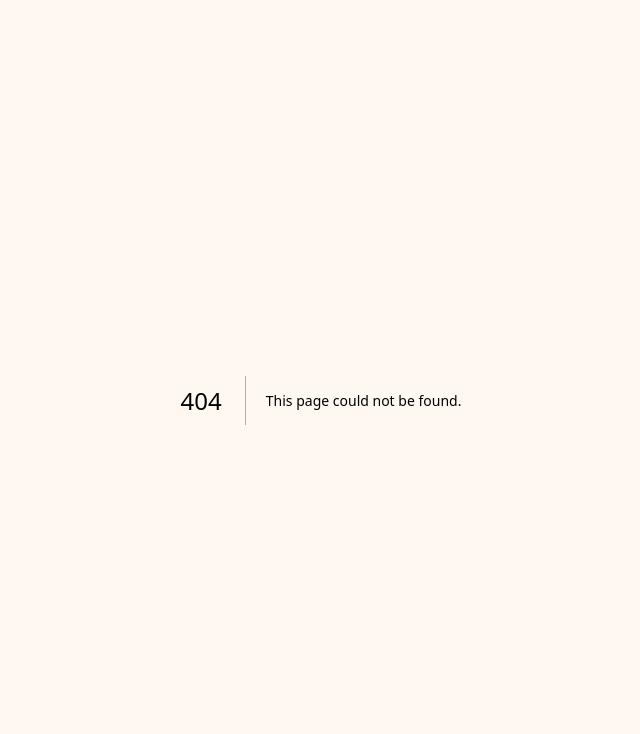
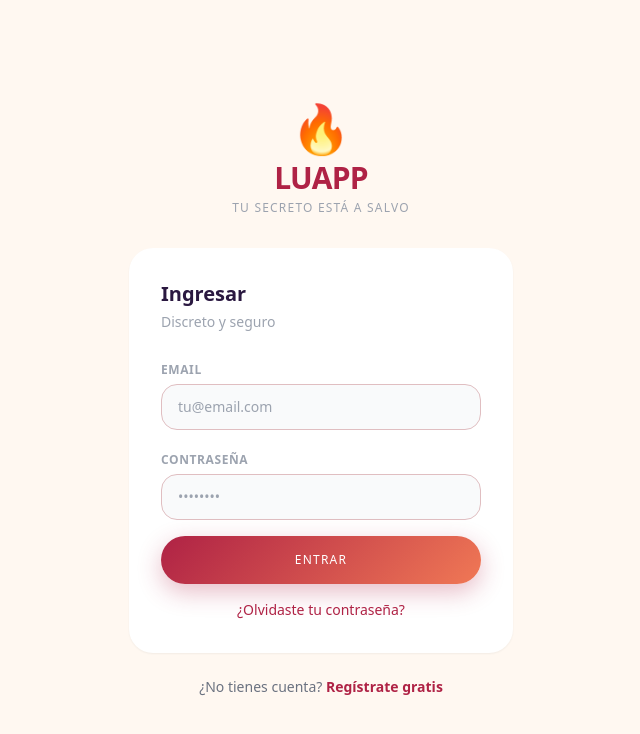
Before and after one commit to luappco/luapp-app-v2, a Next.js app: page /verificar-email in a window 1280 px wide. Before the commit this address had no page. Shown: the top 734 px of the page, without its empty margins (319-959 px from the left). Built offline with nearby package versions, Linux system fonts and the light colour scheme; no server answers.

Commit message:
Create page.tsx

```diff
--- /dev/null
+++ b/src/app/(auth)/verificar-email/page.tsx
@@ -0,0 +1,130 @@
+'use client'
+
+import { useState } from 'react'
+import { useRouter } from 'next/navigation'
+import Link from 'next/link'
+import { createClient } from '@/lib/supabase/client'
+
+export default function LoginPage() {
+  const router = useRouter()
+  const supabase = createClient()
+
+  const [email, setEmail] = useState('')
+  const [password, setPassword] = useState('')
+  const [error, setError] = useState('')
+  const [loading, setLoading] = useState(false)
+  const [resetSent, setResetSent] = useState(false)
+
+  const handleLogin = async (e: React.FormEvent) => {
+    e.preventDefault()
+    setError('')
+    setLoading(true)
+
+    const { data, error } = await supabase.auth.signInWithPassword({ email, password })
+
+    if (error) {
+      setError('Email o contraseña incorrectos.')
+      setLoading(false)
+      return
+    }
+
+    if (!data.user?.email_confirmed_at) {
+      await supabase.auth.resend({ type: 'signup', email })
+      router.push('/verificar-email?email=' + encodeURIComponent(email))
+      return
+    }
+
+    router.push('/explorar')
+  }
+
+  const handleForgotPassword = async () => {
+    if (!email) {
+      setError('Ingresa tu email primero.')
+      return
+    }
+    setError('')
+    const { error } = await supabase.auth.resetPasswordForEmail(email, {
+      redirectTo: 'https://app.luapp.co/reset-password',
+    })
+    if (error) {
+      setError('Error al enviar el email. Intenta de nuevo.')
+    } else {
+      setResetSent(true)
+    }
+  }
+
+  return (
+    <div className="min-h-screen bg-[#fff8f1] flex flex-col items-center justify-center px-4">
+      <div className="mb-8 text-center">
+        <div className="text-5xl mb-2">🔥</div>
+        <h1 className="text-3xl font-bold text-[#af2245] tracking-tight">LUAPP</h1>
+        <p className="text-xs text-gray-400 tracking-widest uppercase mt-1">Tu secreto está a salvo</p>
+      </div>
+
+      <div className="w-full max-w-sm bg-white rounded-3xl shadow-sm p-8">
+        <h2 className="text-xl font-bold text-[#2A1840] mb-1">Ingresar</h2>
+        <p className="text-sm text-gray-400 mb-6">Discreto y seguro</p>
+
+        {resetSent ? (
+          <div className="bg-green-50 border border-green-200 rounded-2xl p-4 text-sm text-green-700 text-center">
+            ✅ Revisa tu email para restablecer tu contraseña.
+          </div>
+        ) : (
+          <form onSubmit={handleLogin} className="space-y-4">
+            <div>
+              <label className="text-xs font-semibold text-gray-400 uppercase tracking-wider">Email</label>
+              <input
+                type="email"
+                value={email}
+                onChange={e => setEmail(e.target.value)}
+                placeholder="tu@email.com"
+                required
+                className="mt-1 w-full px-4 py-3 rounded-2xl border border-[#e0bec1] text-sm
+                  focus:outline-none focus:border-[#af2245] bg-gray-50"
+              />
+            </div>
+
+            <div>
+              <label className="text-xs font-semibold text-gray-400 uppercase tracking-wider">Contraseña</label>
+              <input
+                type="password"
+                value={password}
+                onChange={e => setPassword(e.target.value)}
+                placeholder="••••••••"
+                required
+                className="mt-1 w-full px-4 py-3 rounded-2xl border border-[#e0bec1] text-sm
+                  focus:outline-none focus:border-[#af2245] bg-gray-50"
+              />
+            </div>
+
+            {error && <p className="text-sm text-[#af2245] text-center">{error}</p>}
+
+            <button
+              type="submit"
+              disabled={loading}
+              className="w-full py-4 text-white font-medium tracking-widest uppercase text-xs rounded-full disabled:opacity-50"
+              style={{ background: 'linear-gradient(135deg,#af2245,#f07855)', boxShadow: '0 8px 24px rgba(175,34,69,.3)' }}
+            >
+              {loading ? 'Ingresando...' : 'Entrar'}
+            </button>
+
+            <button
+              type="button"
+              onClick={handleForgotPassword}
+              className="w-full text-sm text-[#af2245] hover:underline text-center mt-1"
+            >
+              ¿Olvidaste tu contraseña?
+            </button>
+          </form>
+        )}
+      </div>
+
+      <p className="mt-6 text-sm text-gray-500">
+        ¿No tienes cuenta?{' '}
+        <Link href="/registro" className="text-[#af2245] font-semibold hover:underline">
+          Regístrate gratis
+        </Link>
+      </p>
+    </div>
+  )
+}
```
